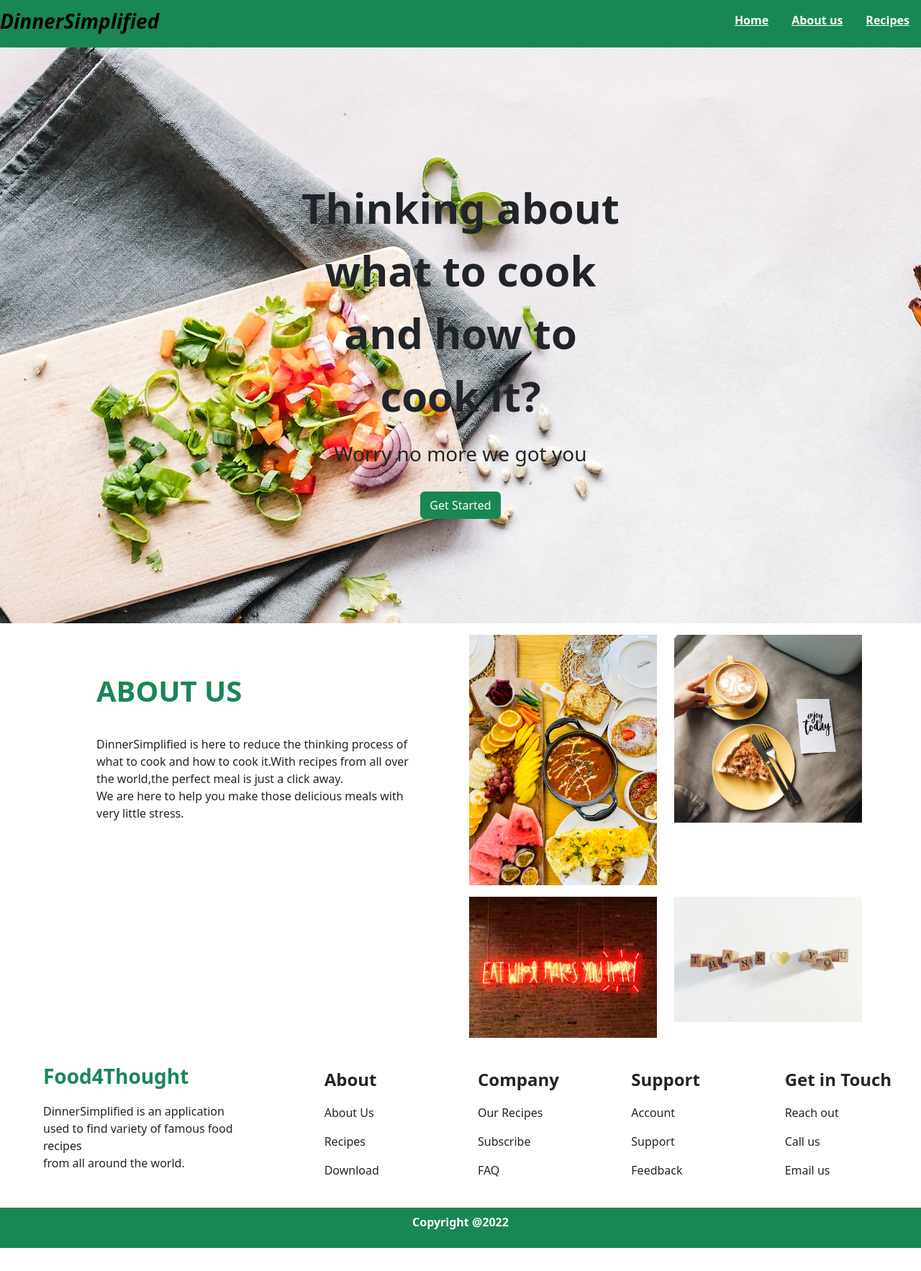
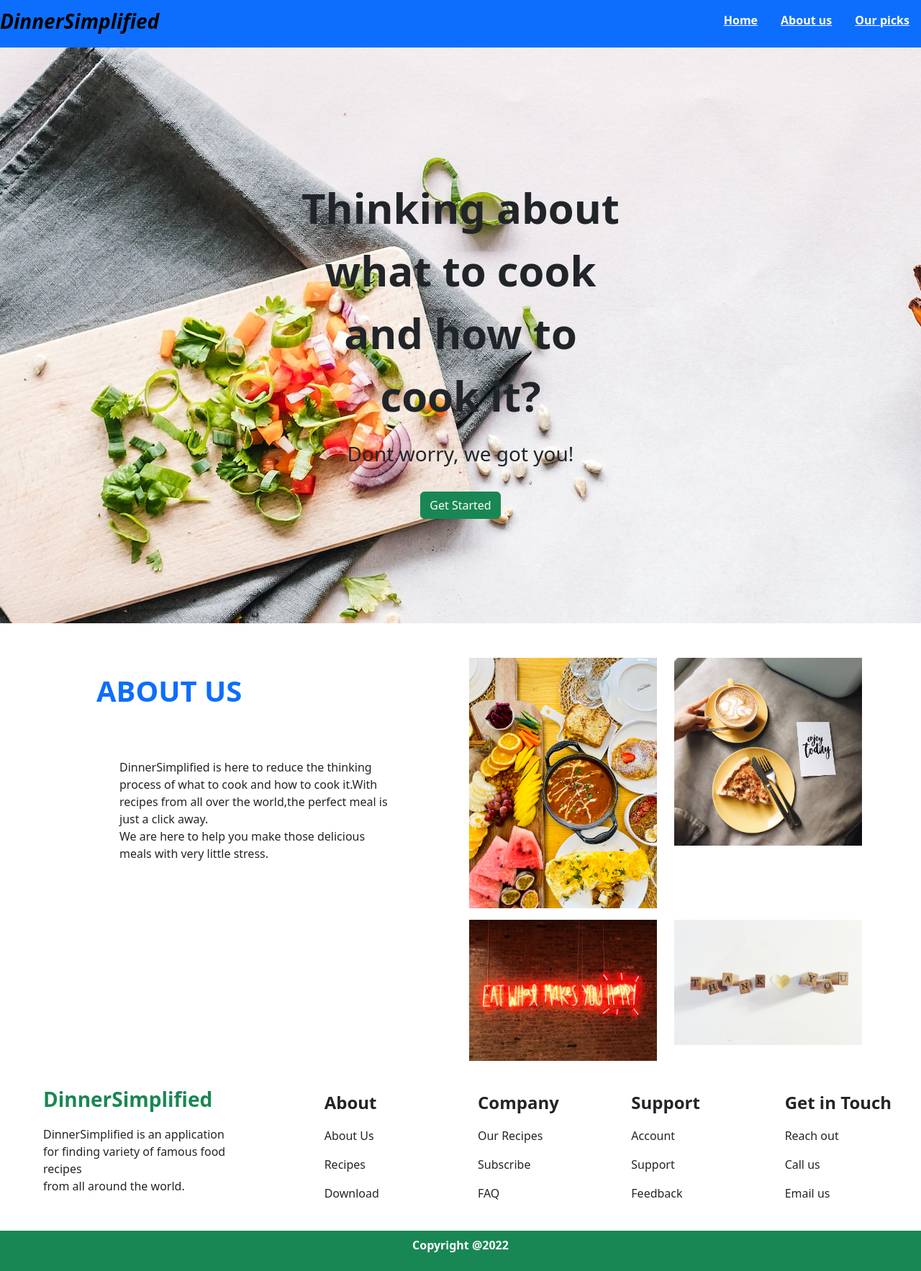
Before and after one commit to suvarna-addanki/DinnerSimplified, a React (Create React App) app: page / in a window 1280 px wide. Shown: the whole page at 72% size. Before the commit the page ends 1734 px from the top, so only its background shows below. Built offline with nearby package versions, Linux system fonts and the light colour scheme.

Commit message:
Added styling

```diff
--- a/src/components/AboutUs.js
+++ b/src/components/AboutUs.js
@@ -10,10 +10,10 @@ function AboutUs() {
       <Container id="about">
         <Row>
           <Col xs={12} md={6}className='p-5'>
-            <p className='fs-1 text-success fw-bold m-3' >
+            <p className='fs-1 text-primary fw-bold m-3' >
               ABOUT US
             </p>
-            <p className='p-3'>
+            <p className='p-5'>
               DinnerSimplified is here to reduce the thinking process of what to cook
               and how to cook it.With recipes from all over the world,the perfect meal
               is just a click away.<br/>We are here to help you make those delicious
@@ -23,10 +23,10 @@ function AboutUs() {
           <Col xs={12} md={6}>
             <Row>
               <Col>
-              <img  className='img-fluid mt-3' src={image5} alt="ima"/>
+              <img  className='img-fluid mt-5' src={image5} alt="ima"/>
               </Col>
               <Col>
-                <img  className='img-fluid mt-3' src={image2} alt="ima"/>
+                <img  className='img-fluid mt-5' src={image2} alt="ima"/>
               </Col>
             </Row>
             <Row>
--- a/src/components/Footer.js
+++ b/src/components/Footer.js
@@ -6,8 +6,8 @@ function Footer() {
     <Container fluid>
       <Row>
         <Col xs={12} md={4}>
-          <p className='fs-3 fw-bold text-success pt-3 px-5'>Food4Thought</p>
-          <p className=' px-5'>DinnerSimplified is an application <br/> used to find variety of famous food recipes <br/> from all around the world.</p>
+          <p className='fs-3 fw-bold text-success pt-3 px-5'>DinnerSimplified</p>
+          <p className=' px-5'>DinnerSimplified is an application <br/> for finding variety of famous food recipes <br/> from all around the world.</p>
         </Col>
         <Col xs={6} md={2} className='p-4'>
           <p className='fw-bold fs-4'>About</p>
--- a/src/components/NavBar.js
+++ b/src/components/NavBar.js
@@ -7,13 +7,13 @@ import { Link } from 'react-router-dom';
 const NavBar = () => {
   return (
 
-    <Nav className="bg-success text-white " defaultActiveKey="/" as="ul">
+    <Nav className="bg-primary text-white " defaultActiveKey="/" as="ul">
       <p className='text-black fw-bold navbar-brand pt-2 me-auto fs-3 fst-italic'>
         DinnerSimplified
       </p>
       <Link className='m-3 text-white fw-bold' to="/" > Home </Link>
       <AnchorLink className='m-3 text-white fw-bold' href='#about'> About us</AnchorLink>
-      <Link className='m-3 text-white fw-bold' to="/recipes" >Recipes</Link>
+      <Link className='m-3 text-white fw-bold' to="/recipes" >Our picks</Link>
       {/* <Link className='m-3 text-white fw-bold' to="/categories" >Categories</Link> */}
 
     </Nav>
--- a/src/components/RecipeCard.js
+++ b/src/components/RecipeCard.js
@@ -33,6 +33,7 @@ function RecipeCard({recipe}) {
     <Modal.Body>
         <p>
           {details.strInstructions}
+          {/* {details.strtags} */}
           {/* <Button  onClick={showrecipe} variant="success">Get Recipe</Button>
           {<ShowRecipe/>} */}
         </p>
--- a/src/components/RecipeNav.js
+++ b/src/components/RecipeNav.js
@@ -5,7 +5,7 @@ import { Link } from 'react-router-dom'
 function RecipeNav() {
   return (
 
-    <Nav className="bg-success text-white "as="ul">
+    <Nav className="bg-primary text-white "as="ul">
     <p className='text-black fw-bold navbar-brand pt-2 me-auto fs-3 fst-italic'>
       DinnerSimplified
     </p>
--- a/src/pages/Home.js
+++ b/src/pages/Home.js
@@ -16,7 +16,7 @@ function Home() {
           Thinking about<br/> what to cook <br/> and how to <br/>cook it?
          </p>
          <p className='text-center fs-3'>
-            Worry no more we got you
+            Dont worry, we got you!
          </p>
         <button onClick={() => {navigate ('/recipes')} }  type="button" className="btn btn-success mt-3">Get Started</button>
         </div>
```
Also changed, not shown: 1 other file (tests, documents, lock files or other folders).
